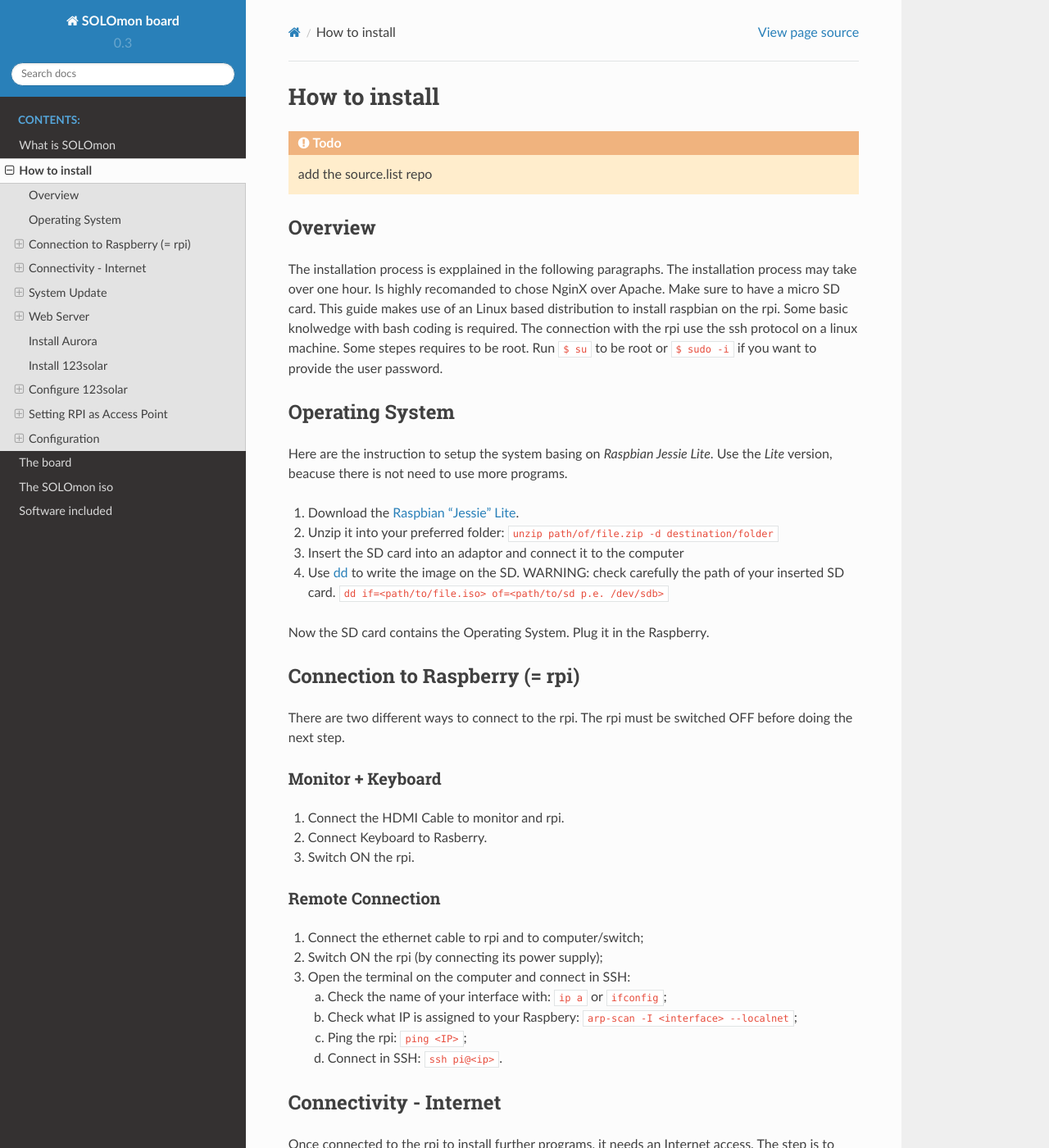
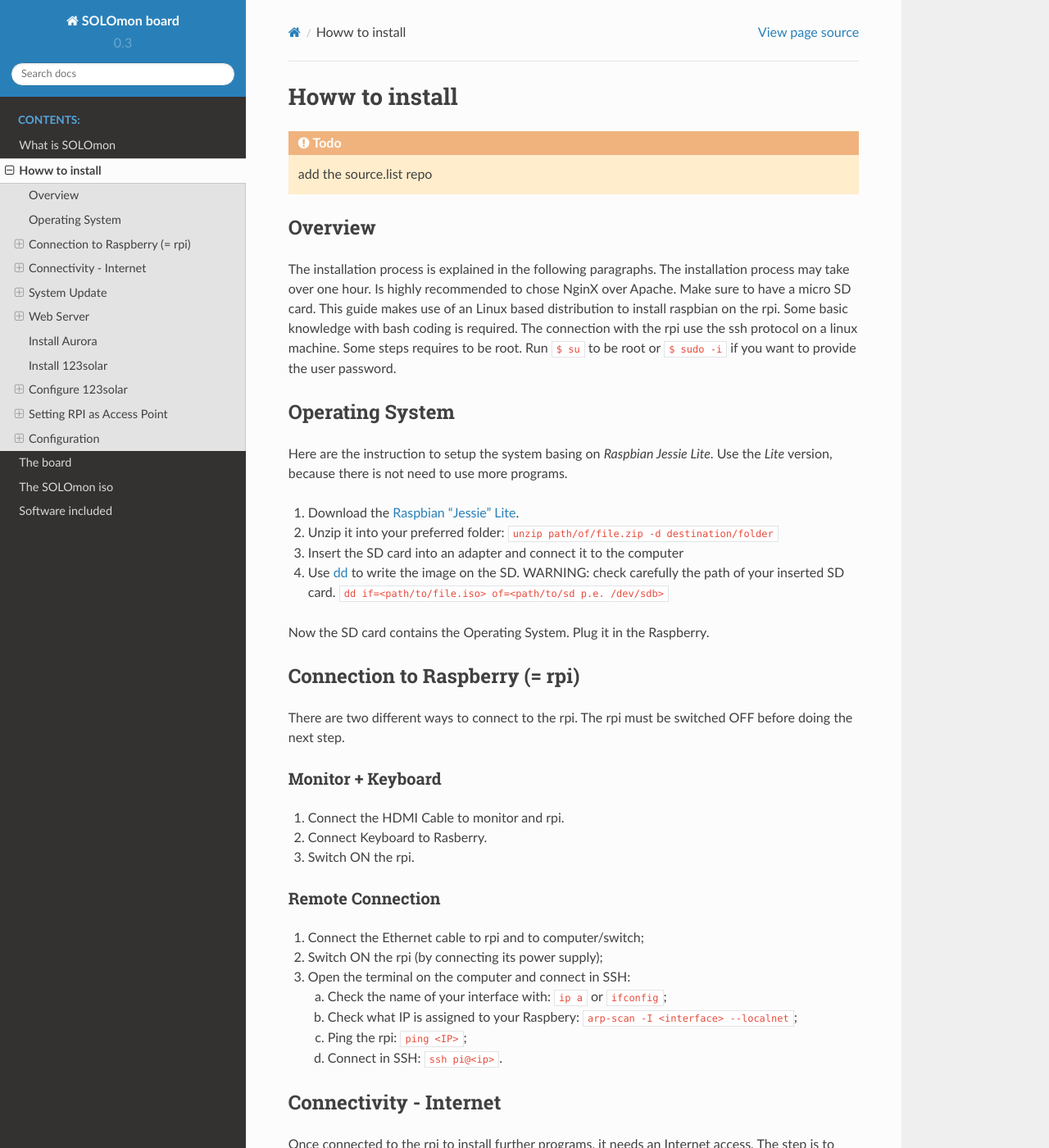
Before and after one commit to befair/solomon-board, a Sphinx documentation site: the page built from doc-dev/source/install.rst, in a window 1280 px wide and 1400 px high. Shown: the whole window at 82% size. Built offline with Sphinx 7.4.7 and the Read the Docs theme 2.0.0, drawn with Linux system fonts in a browser that asks for light colours; some of the changed text lies outside the part shown.

Commit message:
[DOC] Minor review

```diff
--- a/doc-dev/source/install.rst
+++ b/doc-dev/source/install.rst
@@ -1,27 +1,28 @@
-How to install
+
+Howw to install
 ==============
 .. todo:: add the source.list repo
 
 Overview
 ^^^^^^^^
-The installation process is expplained in the following paragraphs.
+The installation process is explained in the following paragraphs.
 The installation process may take over one hour.
-Is highly recomanded to chose NginX over Apache.
+Is highly recommended to chose NginX over Apache.
 Make sure to have a micro SD card.
 This guide makes use of an Linux based distribution to install raspbian on the rpi.
-Some basic knolwedge with bash coding is required.
+Some basic knowledge with bash coding is required.
 The connection with the rpi use the ssh protocol on a linux machine.
-Some stepes requires to be root.
+Some steps requires to be root.
 Run ``$ su`` to be root or ``$ sudo -i`` if you want to provide the user password.
 
 Operating System
 ^^^^^^^^^^^^^^^^
 Here are the instruction to setup the system basing on *Raspbian Jessie Lite*.
-Use the *Lite* version, beacuse there is not need to use more programs.
+Use the *Lite* version, because there is not need to use more programs.
 
 #. Download the `Raspbian "Jessie" Lite <https://www.raspberrypi.org/downloads/raspbian/>`_.
 #. Unzip it into your preferred folder: ``unzip path/of/file.zip -d destination/folder``
-#. Insert the SD card into an adaptor and connect it to the computer
+#. Insert the SD card into an adapter and connect it to the computer
 #. Use `dd <https://en.wikipedia.org/wiki/Dd_(Unix)>`_ to write the image on the SD. WARNING: check carefully the path of your inserted SD card.
    ``dd if=<path/to/file.iso> of=<path/to/sd p.e. /dev/sdb>``
 
@@ -40,7 +41,7 @@
 
 Remote Connection
 """""""""""""""""
-1. Connect the ethernet cable to rpi and to computer/switch;
+1. Connect the Ethernet cable to rpi and to computer/switch;
 2. Switch ON the rpi (by connecting its power supply);
 3. Open the terminal on the computer and connect in SSH:
 
```
Also changed, not shown: other parts of doc-dev/source/install.rst (+11 -11 lines).
